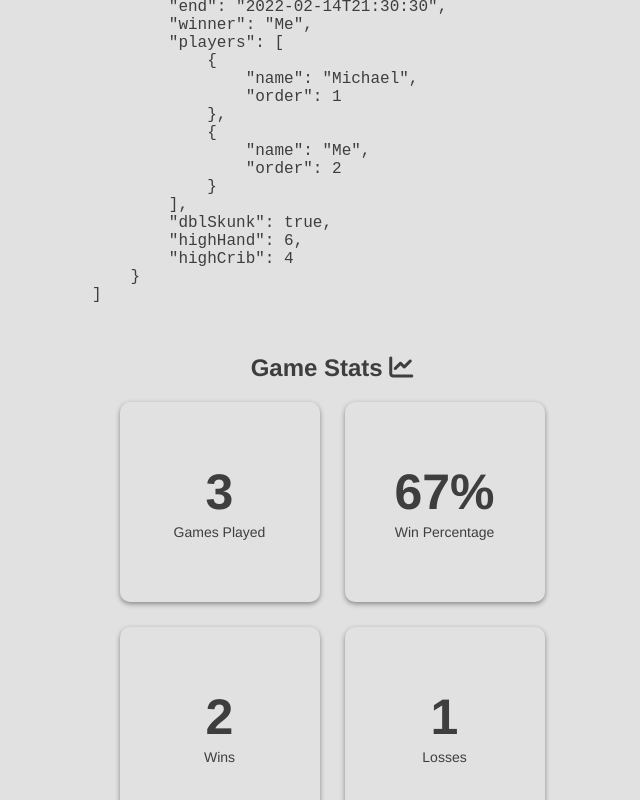
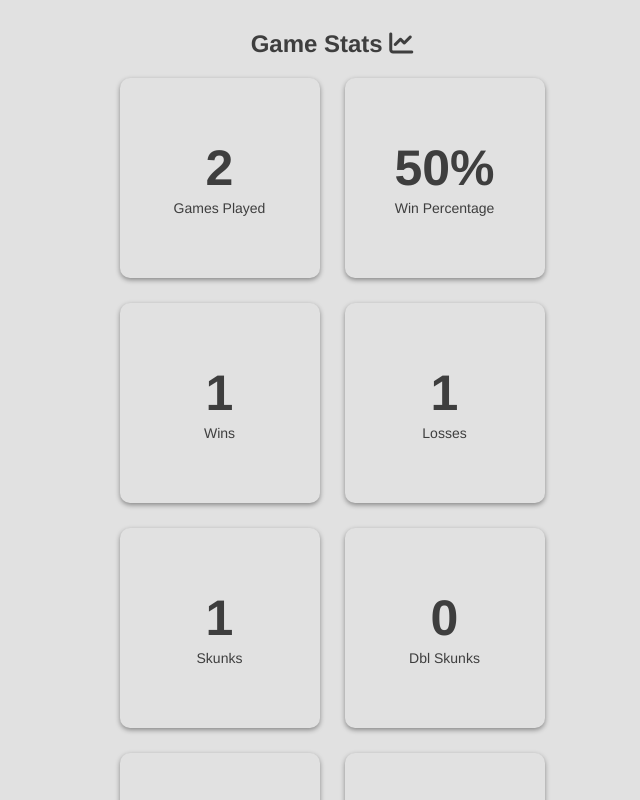
Before and after one commit to ClaytonDewey/tca-cribbage, a React (Create React App) app: page / in a window 1280 px wide. Shown: the part 940-1740 px from the top of the page, without its empty margins (308-948 px from the left). Built offline with nearby package versions, Linux system fonts and the light colour scheme.

Commit message:
Got gameResults to persist in state!
Woohoo!!!

```diff
--- a/src/App.tsx
+++ b/src/App.tsx
@@ -55,40 +55,30 @@ const game2: GameResult = {
     , highCrib: 4
 }
 
-const game3: GameResult = {
-    start: "2022-02-14T21:00:30"
-    , end: "2022-02-14T21:30:30"
-    , winner: User
-    , players: [{ name: "Michael", order: 1 }, { name: User, order: 2 }]
-    , dblSkunk: true
-    , highHand: 6
-    , highCrib: 4
-}
+const gameResults = [
+  game1
+  , game2
+];
 
-let gameResults = [
-    game1
-    , game2
-    , game3
-]
-
-const getUniquePlayers = (results: GameResult[]) => (
+const getUniquePlayers = (results) => (
     [...new Set(results.flatMap(x => x.players.map(y => y.name)))].filter(x => x !== User)
-)
+);
 
 const App = () => {
+
     const [results, setResults] = useState<GameResult[]>(gameResults)
     const [currentGame, setCurrentGame] = useState<CurrentGame>({
         players: []
         , start: ""
     })
 
-    const addGameResult = (r: GameResult) => {
-
-        gameResults = [
-        ...gameResults
-            , r
-        ];
-
+    const addGameResult = (gameResult) => {
+        setResults(
+            [
+                ...results
+                , gameResult
+            ]
+        );
     };
 
     const [theme, themeToggler] = useDarkMode();
@@ -109,7 +99,7 @@ const App = () => {
                     } />
                     <Route path="setup" element={
                         <SetupGame
-                            getUniquePlayers={getUniquePlayers(gameResults)}
+                            uniquePreviousPlayers={getUniquePlayers(results)}
                             setCurrentGame={setCurrentGame}
                         />
                     } />
--- a/src/Components/SetupGame/SetupGame.tsx
+++ b/src/Components/SetupGame/SetupGame.tsx
@@ -4,13 +4,13 @@ import { CurrentGame, User } from "../../App";
 // import { Message } from "../Messages/Messages";
 
 interface SetupGameProps {
-    getUniquePlayers: string[];
+    uniquePreviousPlayers;
     setCurrentGame: (g: CurrentGame) => void;
 }
 
-export const SetupGame: React.FC<SetupGameProps> = ({ getUniquePlayers, setCurrentGame }) => {
+export const SetupGame: React.FC<SetupGameProps> = ({ uniquePreviousPlayers, setCurrentGame }) => {
     const nav = useNavigate();
-    const [players, setPlayers] = useState([...getUniquePlayers].sort().map(x => ({ name: x, checked: false })));
+    const [players, setPlayers] = useState([...uniquePreviousPlayers].sort().map(x => ({ name: x, checked: false })));
     const [newOpponent, setNewOpponent] = useState("");
     const [message, setMessage] = useState({ type: "", msg: "", show: false });
 
```
